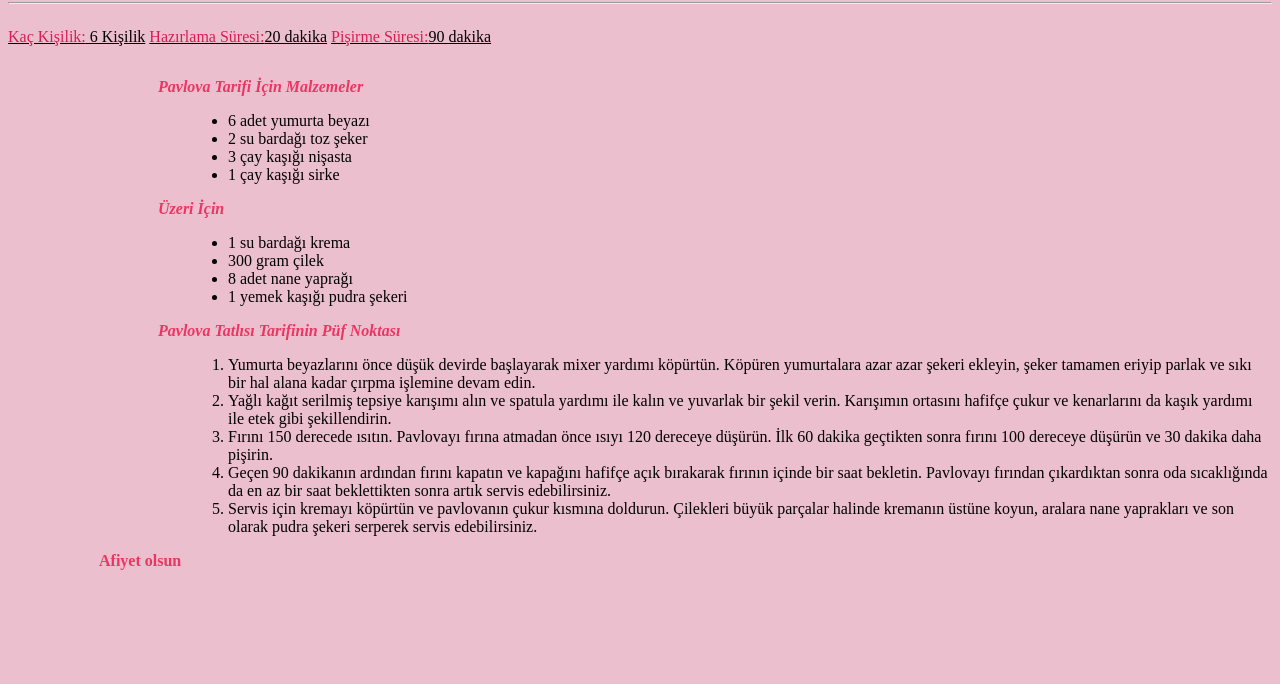
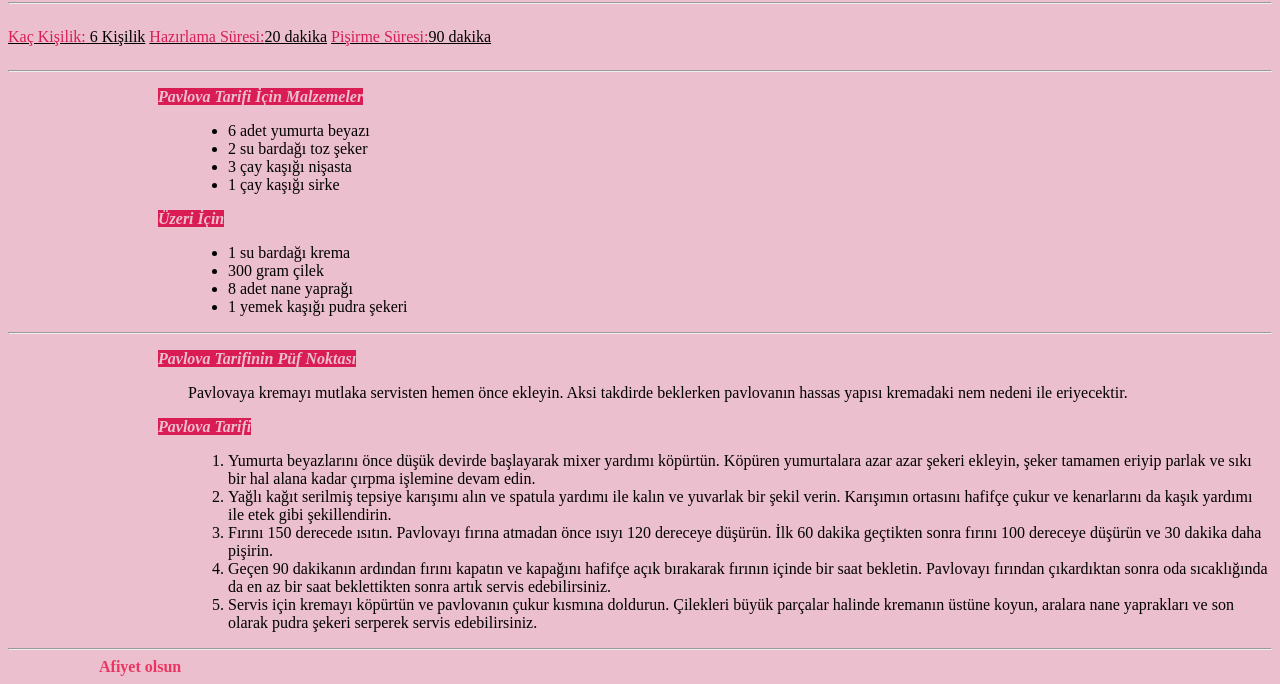
Before and after one commit to lemancaliskan/html_odev3, a plain HTML site: page index.html in a window 1280 px wide. Shown: the part 411-1095 px from the top of the page. Before the commit the page ends 989 px from the top, so only its background shows below. Drawn offline with Linux system fonts and the light colour scheme.

Commit message:
index.html değiştirildi

```diff
--- a/index.html
+++ b/index.html
@@ -26,23 +26,27 @@
     </header>
     <section>
         <article>
-            <p style="margin-left: 150px;"><strong style="background-color:rgb(236, 191, 206); color:rgb(235, 54, 99);"><i>Pavlova Tarifi İçin Malzemeler</i></strong></p>
+            <hr>
+            <p style="margin-left: 150px;"><strong style="background-color: rgb(218, 28, 85); color:rgb(236, 191, 206);"><i>Pavlova Tarifi İçin Malzemeler</i></strong></p>
             <ul style="margin-left: 180px;">
                 <li>6 adet yumurta beyazı</li>
                 <li>2 su bardağı toz şeker</li>
                 <li>3 çay kaşığı nişasta</li>
                 <li>1 çay kaşığı sirke</li>
             </ul>
-            <p style="margin-left: 150px;"><strong style="background-color:rgb(236, 191, 206); color:rgb(235, 54, 99);"><i>Üzeri İçin</i></strong></p>
+            <p style="margin-left: 150px;"><strong style="background-color: rgb(218, 28, 85); color:rgb(236, 191, 206);"><i>Üzeri İçin</i></strong></p>
             <ul style="margin-left: 180px;">
                 <li>1 su bardağı krema</li>
                 <li>300 gram çilek</li>
                 <li>8 adet nane yaprağı</li>
                 <li>1 yemek kaşığı pudra şekeri</li>
         </article>
-
         <article>
-            <p style="margin-left: 150px;"><strong style="background-color:rgb(236, 191, 206); color:rgb(235, 54, 99);"><i>Pavlova Tatlısı Tarifinin Püf Noktası</i></strong></p>
+        <hr>
+            <p style="margin-left: 150px;"><strong style="background-color: rgb(218, 28, 85); color:rgb(236, 191, 206);"><i>Pavlova Tarifinin Püf Noktası</i></strong></p>
+            <p style="margin-left: 180px;">
+                Pavlovaya kremayı mutlaka servisten hemen önce ekleyin. Aksi takdirde beklerken pavlovanın hassas yapısı kremadaki nem nedeni ile eriyecektir.</p>
+            <p style="margin-left: 150px;"><strong style="background-color: rgb(218, 28, 85); color:rgb(236, 191, 206);"><i>Pavlova Tarifi</i></strong></p>
             <ol style="margin-left: 180px;">
                 <li>Yumurta beyazlarını önce düşük devirde başlayarak mixer yardımı köpürtün. Köpüren yumurtalara azar azar şekeri ekleyin, şeker tamamen eriyip parlak ve sıkı bir hal alana kadar çırpma işlemine devam edin.</li>
                 <li>Yağlı kağıt serilmiş tepsiye karışımı alın ve spatula yardımı ile kalın ve yuvarlak bir şekil verin. Karışımın ortasını hafifçe çukur ve kenarlarını da kaşık yardımı ile etek gibi şekillendirin.</li>
@@ -50,9 +54,10 @@
                 <li>Geçen 90 dakikanın ardından fırını kapatın ve kapağını hafifçe açık bırakarak fırının içinde bir saat bekletin. Pavlovayı fırından çıkardıktan sonra oda sıcaklığında da en az bir saat beklettikten sonra artık servis edebilirsiniz.</li>
                 <li>Servis için kremayı köpürtün ve pavlovanın çukur kısmına doldurun. Çilekleri büyük parçalar halinde kremanın üstüne koyun, aralara nane yaprakları ve son olarak pudra şekeri serperek servis edebilirsiniz.</li>
             </ol>
+        <hr>
         </article>
 
-        <footer style="margin-left: 91px;"><strong style="background-color:rgb(236, 191, 206); color:rgb(235, 54, 99);">Afiyet olsun</strong>
+        <footer style="margin-left: 91px;"><strong style="color:rgb(235, 54, 99);">Afiyet olsun</strong>
         </footer>
     </section>
 
```
